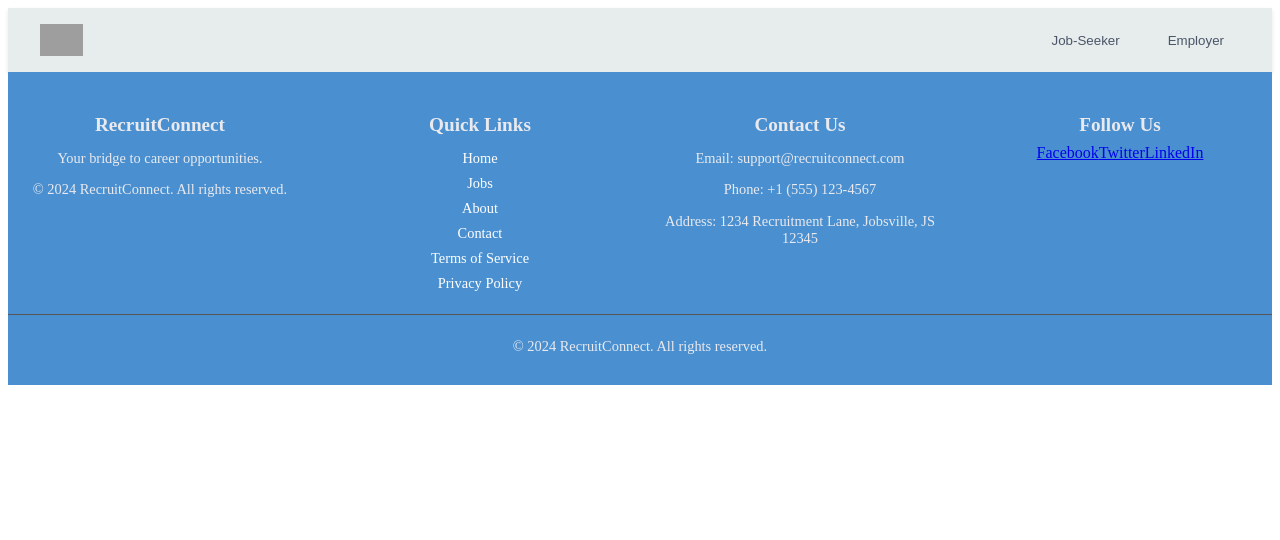
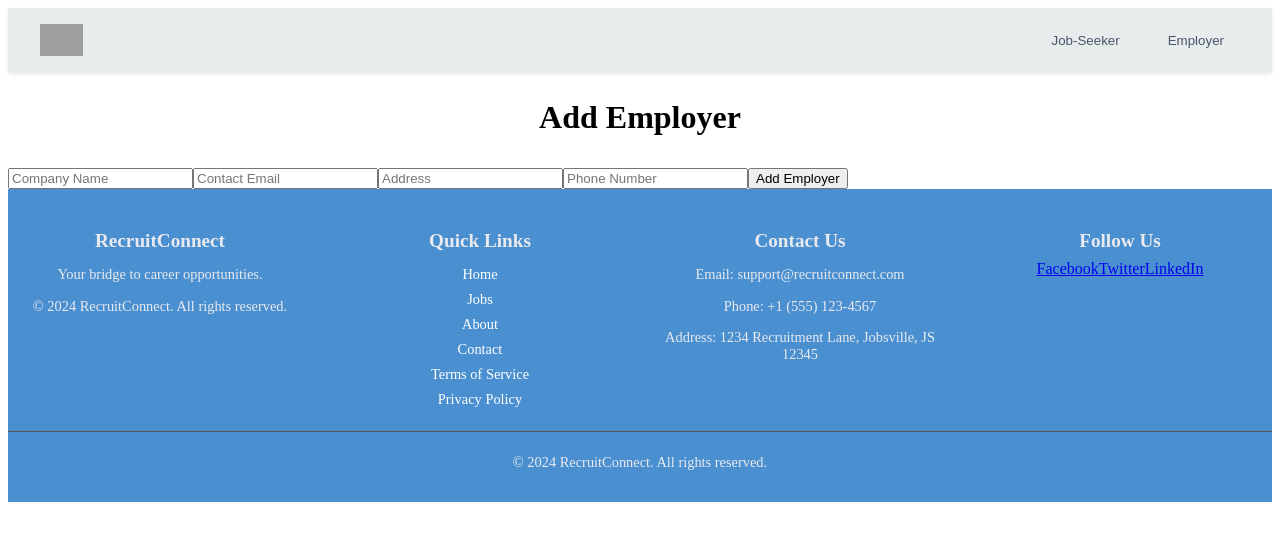
Before and after one commit to J-Wendoh/RecruitConnect-FRONTEND, a React (Vite) app: page /employer-signup in a window 1280 px wide. Shown: the top 540 px of the page. Built offline with nearby package versions, Linux system fonts and the light colour scheme; grey boxes are pictures that could not be loaded.

Commit message:
seeker login successful

```diff
--- a/src/App.jsx
+++ b/src/App.jsx
@@ -1,5 +1,5 @@
 import React from 'react';
-import {Route, Routes } from 'react-router-dom';
+import { Route, Routes } from 'react-router-dom';
 import NavBar from './components/NavBar';
 import Landing from './components/Landing';
 import Search from './components/Search';
@@ -15,19 +15,17 @@ const App = () => {
       <div>
         <NavBar />
         <Routes>
-          <Route>
-            <Route path="/" element={<Landing />}></Route>
-            <Route path="/search" element={<Search />}></Route>
-            <Route path="/jobs" element={<JobList />} />
-            <Route path="/jobs" element={<Landing />}></Route>
-            <Route path="/employer-login" element={<EmployerLogin />}></Route>
-            <Route path="/seeker-login" element={<SeekerLogin />}></Route>
-          </Route>
+          <Route path="/" element={<Landing />} />
+          <Route path="/search" element={<Search />} />
+          <Route path="/jobs" element={<JobList />} />
+          <Route path="/employer-login" element={<EmployerLogin />} />
+          <Route path="/employer-signup" element={<EmployerLogin />} />
+          <Route path="/seeker-login" element={<SeekerLogin />} />
+          <Route path="/seeker-signup" element={<SeekerLogin />} />
         </Routes>
         <Footer />
       </div>
     </>
-
   );
 };
 
--- a/src/components/Employerlogin.jsx
+++ b/src/components/Employerlogin.jsx
@@ -1,14 +1,82 @@
-import React from "react";
+import React, { useState } from "react";
+import axios from "axios";
 
-function EmployerLogin() {
-return (
-    <div>
+const Employerlogin = () => {
+  const [formData, setFormData] = useState({
+    company_name: "",
+    contact_email: "",
+    address: "",
+    phone_number: ""
+  });
+  const [error, setError] = useState("");
+  const [loading, setLoading] = useState(false);
+  const [jwtToken, setJwtToken] = useState(""); // Token should be stored securely and retrieved
 
+  const handleChange = (e) => {
+    setFormData({ ...formData, [e.target.name]: e.target.value });
+  };
+
+  const handleSubmit = async (e) => {
+    e.preventDefault();
+    setLoading(true);
+    setError("");
+    try {
+      const response = await axios.post("http://127.0.0.1:5000/employers", formData, {
+        headers: {
+          Authorization: `Bearer ${jwtToken}` // Add JWT token to the headers
+        }
+      });
+      console.log(response.data);
+      // Handle successful employer addition
+    } catch (error) {
+      setError(error.response.data.error || "Failed to add employer. Please try again.");
+      console.error(error);
+    } finally {
+      setLoading(false);
+    }
+  };
+
+  return (
+    <div className="form-container">
+      <h2>Add Employer</h2>
+      {error && <p className="error">{error}</p>}
+      <form onSubmit={handleSubmit}>
+        <input
+          type="text"
+          name="company_name"
+          placeholder="Company Name"
+          value={formData.company_name}
+          onChange={handleChange}
+          required
+        />
+        <input
+          type="email"
+          name="contact_email"
+          placeholder="Contact Email"
+          value={formData.contact_email}
+          onChange={handleChange}
+          required
+        />
+        <input
+          type="text"
+          name="address"
+          placeholder="Address"
+          value={formData.address}
+          onChange={handleChange}
+        />
+        <input
+          type="text"
+          name="phone_number"
+          placeholder="Phone Number"
+          value={formData.phone_number}
+          onChange={handleChange}
+        />
+        <button type="submit" disabled={loading}>
+          {loading ? "Submitting..." : "Add Employer"}
+        </button>
+      </form>
     </div>
+  );
+};
 
-)
-
-}
-
-
-export default EmployerLogin;
+export default Employerlogin;
--- a/src/components/NavBar.jsx
+++ b/src/components/NavBar.jsx
@@ -1,15 +1,20 @@
 import React, { useState } from "react";
+import { Link } from "react-router-dom";
 import "../Navbar.css";
 
 const Navbar = () => {
-  const [jobSeekerDropdown, setJobSeekerDropdown] = useState(false);
-  const [employerDropdown, setEmployerDropdown] = useState(false);
+  const [dropdown, setDropdown] = useState({
+    jobSeeker: false,
+    employer: false
+  });
 
-  const toggleDropdown = (dropdownSetter) => {
-    setJobSeekerDropdown(false);
-    setEmployerDropdown(false);
-    dropdownSetter((prev) => !prev);
+  const toggleDropdown = (type) => {
+    setDropdown((prev) => ({
+      jobSeeker: type === "jobSeeker" ? !prev.jobSeeker : false,
+      employer: type === "employer" ? !prev.employer : false
+    }));
   };
+
   const NavItem = ({ title, isOpen, toggle, children }) => (
     <div className="nav-item">
       <button onClick={toggle} className="nav-button">
@@ -19,10 +24,10 @@ const Navbar = () => {
     </div>
   );
 
-  const DropdownItem = ({ href, children }) => (
-    <a href={href} className="dropdown-item">
+  const DropdownItem = ({ to, children }) => (
+    <Link to={to} className="dropdown-item">
       {children}
-    </a>
+    </Link>
   );
 
   return (
@@ -34,19 +39,19 @@ const Navbar = () => {
         <div className="navbar-links">
           <NavItem
             title="Job-Seeker"
-            isOpen={jobSeekerDropdown}
-            toggle={() => toggleDropdown(setJobSeekerDropdown)}
+            isOpen={dropdown.jobSeeker}
+            toggle={() => toggleDropdown("jobSeeker")}
           >
-            <DropdownItem href="/login">Log In</DropdownItem>
-            <DropdownItem href="/signup">Sign Up</DropdownItem>
+            <DropdownItem to="/seeker-login">Log In</DropdownItem>
+            <DropdownItem to="/seeker-signup">Sign Up</DropdownItem>
           </NavItem>
           <NavItem
             title="Employer"
-            isOpen={employerDropdown}
-            toggle={() => toggleDropdown(setEmployerDropdown)}
+            isOpen={dropdown.employer}
+            toggle={() => toggleDropdown("employer")}
           >
-            <DropdownItem href="/login">Log In</DropdownItem>
-            <DropdownItem href="/signup">Sign Up</DropdownItem>
+            <DropdownItem to="/employer-login">Log In</DropdownItem>
+            <DropdownItem to="/employer-signup">Sign Up</DropdownItem>
           </NavItem>
         </div>
       </div>
--- a/src/components/Seekerlogin.jsx
+++ b/src/components/Seekerlogin.jsx
@@ -1,8 +1,79 @@
-import React from 'react';
+import React, { useState } from "react";
+import axios from "axios";
 
-function SeekerLogin() {
-<div>This is the JobSeeker Login </div>
+const Seekerlogin = () => {
+  const [isLogin, setIsLogin] = useState(true);
+  const [formData, setFormData] = useState({
+    username: "",
+    email: "",
+    password: ""
+  });
+  const [error, setError] = useState("");
+  const [loading, setLoading] = useState(false);
 
-}
+  const handleChange = (e) => {
+    setFormData({ ...formData, [e.target.name]: e.target.value });
+  };
 
-export default SeekerLogin;
+  const handleSubmit = async (e) => {
+    e.preventDefault();
+    setLoading(true);
+    setError("");
+    try {
+      const url = isLogin
+        ? "http://127.0.0.1:5000/login"
+        : "http://127.0.0.1:5000/register";
+      const response = await axios.post(url, formData);
+      console.log(response.data);
+      // Handle successful login/registration
+    } catch (error) {
+      setError(error.response.data.error || "Failed to login/register. Please try again.");
+      console.error(error);
+    } finally {
+      setLoading(false);
+    }
+  };
+
+  return (
+    <div className="form-container">
+      <h2>{isLogin ? "Login" : "Register"}</h2>
+      {error && <p className="error">{error}</p>}
+      <form onSubmit={handleSubmit}>
+        {!isLogin && (
+          <input
+            type="text"
+            name="username"
+            placeholder="Username"
+            value={formData.username}
+            onChange={handleChange}
+            required
+          />
+        )}
+        <input
+          type="email"
+          name="email"
+          placeholder="Email"
+          value={formData.email}
+          onChange={handleChange}
+          required
+        />
+        <input
+          type="password"
+          name="password"
+          placeholder="Password"
+          value={formData.password}
+          onChange={handleChange}
+          required
+        />
+        <button type="submit" disabled={loading}>
+          {loading ? "Submitting..." : isLogin ? "Login" : "Register"}
+        </button>
+        <button type="button" onClick={() => setIsLogin(!isLogin)}>
+          {isLogin ? "Switch to Register" : "Switch to Login"}
+        </button>
+      </form>
+    </div>
+  );
+};
+
+export default Seekerlogin;
```
